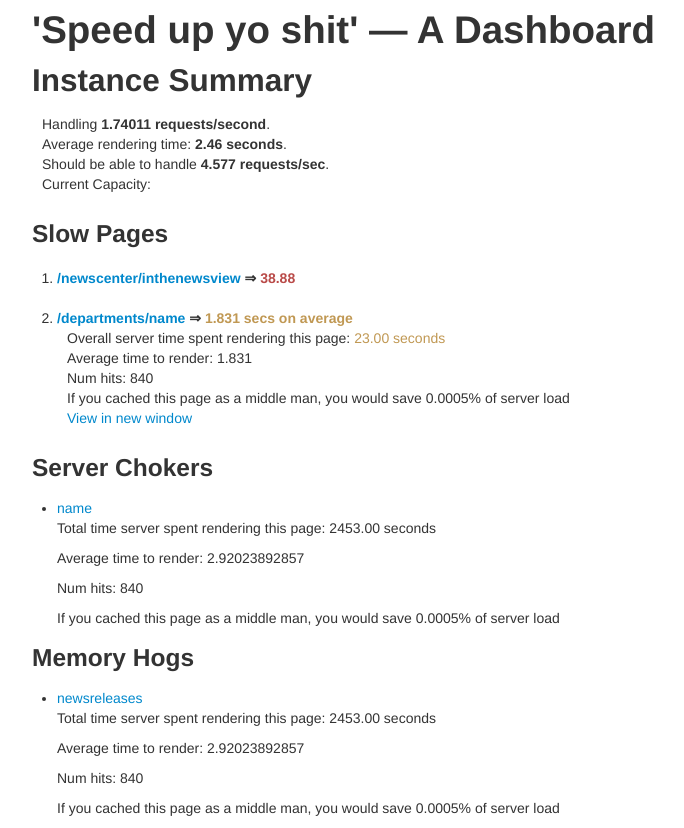
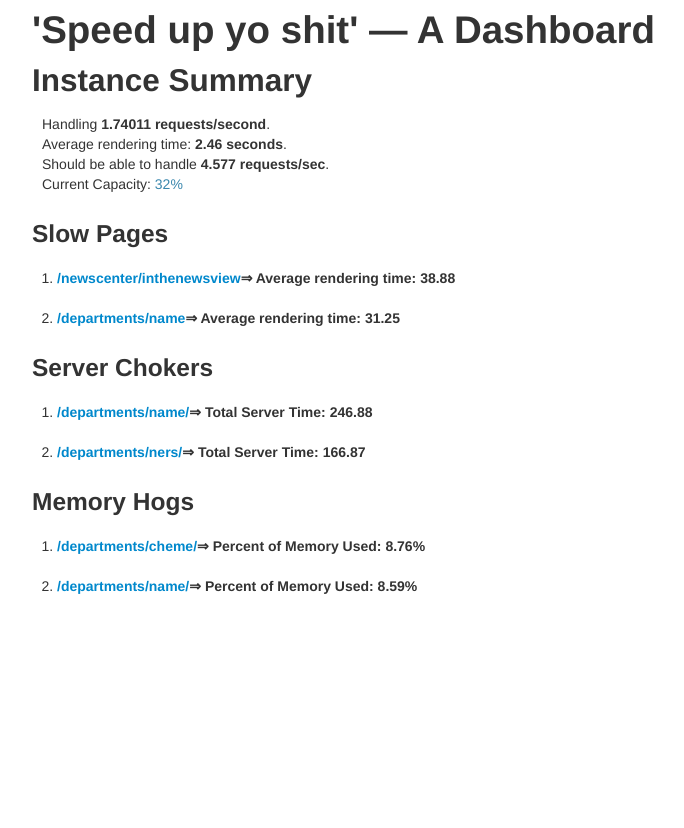
Before and after one commit to payoung/collective_stats_logviewer, a Flask app: page / in a window 1280 px wide. Shown: the whole page, without its empty margins (23-707 px from the left). After the commit the page ends 800 px from the top, so only its background shows below. Run offline with Flask 2, Linux system fonts and the light colour scheme; some libraries are stand-ins or nearby versions.

Commit message:
Updated index to render basic stats dynamically. Also added graphs (with just dummy data), to all urls.

```diff
--- a/src/collective_stats_logviewer/logs.py
+++ b/src/collective_stats_logviewer/logs.py
@@ -12,7 +12,7 @@ def do_it(file='log.log'):
     drawer = {}
     with open(file, 'rb') as logfile:
         for line in logfile.readlines():
-            num_requests += 1
+            num_requests += 1 # This should perhaps do some checking, when zope throws an error, it's counting requests that aren't actually taking place
             if line.count('INFO collective.stats'):
                 pattern = re.compile("^(?P<access_time>\d+-\d+-\w+:\d+:\d+) INFO collective\.stats \| (?P<publisher_time>\d+\.\d+) (?P<traverse_time>\d+\.\d+) (?P<commit_time>\d+\.\d+) (?P<transform_time>\d+\.\d+) (?P<setstate_time>\d+\.\d+) (?P<total_object_loads>\d+) (?P<object_loads_from_cache>\d+) (?P<objects_modified>\d+) \| (?P<action>\w+:)(?P<url>.*) \| .* \| RSS\: (?P<start_RSS>\d+) - (?P<end_RSS>\d+)")
                 match_result = re.match(pattern, line)
--- a/src/collective_stats_logviewer/static/css/logviewer.css
+++ b/src/collective_stats_logviewer/static/css/logviewer.css
@@ -9,7 +9,7 @@ ol.url-details-list li{
 
 }
 
-#placeholder1 {
-    width: 500px;
-    height: 300px;
+.graph-placeholder {
+  width: 500px;
+  height: 300px;
 }
--- a/src/collective_stats_logviewer/static/js/logview.js
+++ b/src/collective_stats_logviewer/static/js/logview.js
@@ -3,12 +3,13 @@ jQuery(document).ready(function() {
         $('dl.url-details dd').hide();
     });
     $(document).on('click', 'dt.url-help', function(){
-        $('dl.url-details dd').toggle();
-        plot();
+        $(this).parents('dl').find('dd').toggle()
+        graph_div =  $(this).parents('dl').find('div.graph-placeholder').first()
+        plot(graph_div);
     });
 });
 
-function plot(){
+function plot(graph_div){
 	var options = {
 		lines: {
 			show: true,
@@ -37,7 +38,7 @@ function plot(){
             data.push([timestamp, time]);
         });
 
-		$.plot($("#placeholder1"), [
+		$.plot(graph_div, [
         {
             label: "Render Time",
             data: data,
--- a/src/collective_stats_logviewer/templates/index.html
+++ b/src/collective_stats_logviewer/templates/index.html
@@ -21,80 +21,88 @@
       <h1>'Speed up yo shit' &mdash; A Dashboard</h1>
       <h2>Instance Summary</h2>
       <dl class="summary">
-        <dd>Handling <strong>{{ data.reqs_sec }} requests/second</strong>.</dd>
-        <dd>Average rendering time: <strong>{{ data.time_per_request}} seconds</strong>.</dd>
-        <dd>Should be able to handle <strong>{{ data.optimal_requests }} requests/sec</strong>.</dd>
+        <dd>Handling <strong>{{ data.instance_stats.reqs_sec }} requests/second</strong>.</dd>
+        <dd>Average rendering time: <strong>{{ data.instance_stats.time_per_request}} seconds</strong>.</dd>
+        <dd>Should be able to handle <strong>{{ data.instance_stats.optimal_requests }} requests/sec</strong>.</dd>
         <!-- put a warning color if more than 50%, error color if more than 75% -->
-        <dd>Current Capacity: <span class="text-info">{{ data.cc_percentage }}</span></dd>
+        <dd>Current Capacity: <span class="text-info">{{ data.instance_stats.cc_percentage }}%</span></dd>
       </dl>
       <h3>Slow Pages</h3>
       <!-- ordered by average time to render, longest first -->
       <ol class="url-details-list">
+        {% for slow_page in data.slow_pages %}
           <li>
             <dl class="url-details">
               <dt class="url-help">
-              <a href="javascript:void(0);">/newscenter/inthenewsview</a>
-&rArr;
-              <span class="average-render-time text-error">{{ data.news }}</span>
+                <a href="javascript:void(0);">{{ slow_page.url }}</a>&rArr;
+                <span class="average">Average rendering time: {{ slow_page.avg_time }}</span><!--Add javascript to add erro classes based avg render time-->
               </dt>
-
-            <dd>Overall server time spent rendering this page: <span  class="text-error">2453.00 seconds</span></dd>
-            <dd>Average time to render: 2.920</dd>
-            <dd>Num hits: 840 </dd>
-            <dd>If you cached this page as a middle man, you would save 0.0005% of server load</dd>
+              <dd class='overall'>Overall rendering time: </dd>
+              <dd class='num-hits'>Num hits: </dd>
+              <dd class='cached-benefit'>If you cached this page as a middle man, you would save of server load</dd>
               <dd>
-              <a href="http://www.engin.umich.edu/newscenter/inthenewsview">View in new window</a>
+                <a href="{{ slow_page.url }}">View in new window</a>
               </dd>
               <dd class="url-graph">
                 <p>A line graph history of the time to render these requests. Note that this is an image at the moment, but this will be converted to an imaging library.</p>
-              <div id="placeholder1" class="graph-placeholder" style="height:300px;">
+                <div class="graph-placeholder">
                 </div>
               </dd>
             </dl>
           </li>
+        {% endfor %}
+      </ol>
+      <h3>Server Chokers</h3>
+      <!-- ordered by Total Server Time, longest first -->
+      <ol>
+      {% for server_choker in data.server_chokers %}
           <li>
-          <dl>
+            <dl class="url-details">
               <dt class="url-help">
-              <a href="">/departments/name</a>
-&rArr;
-              <span class="average-render-time text-warning">1.831 secs on average</span>
+                <a href="javascript:void(0);">{{ server_choker.url }}</a>&rArr;
+                <span class="total-server-time">Total Server Time: {{ server_choker.total_server_time }}</span><!--Add javascript to add erro classes based avg render time-->
               </dt>
-
-            <dd>Overall server time spent rendering this page: <span  class="text-warning">23.00 seconds</span></dd>
-            <dd>Average time to render: 1.831</dd>
-            <dd>Num hits: 840 </dd>
-            <dd>If you cached this page as a middle man, you would save 0.0005% of server load</dd>
+              <dd class='average'>Average time to render: </dd>
+              <dd class='num-hits'>Num hits: </dd>
+              <dd class='cached-benefit'>If you cached this page as a middle man, you would save of server load</dd>
               <dd>
-              <a href="http://www.engin.umich.edu/newscenter/inthenewsview">View in new window</a>
+                <a href="{{ server_choker.url }}">View in new window</a>
+              </dd>
+              <dd class="url-graph">
+                <p>A line graph history of the time to render these requests. Note that this is an image at the moment, but this will be converted to an imaging library.</p>
+                <div class="graph-placeholder">
+                </div>
               </dd>
             </dl>
           </li>
+        {% endfor %}
       </ol>
-      <h3>Server Chokers</h3>
-      <!-- ordered by Total Server Time, longest first -->
-      <ul>
+      <h3>Memory Hogs</h3>
+      <!-- ordered by Memory Used, most first -->
+      <ol>
+      {% for memory_hog in data.memory_hogs %}
           <li>
-          <div class="url-help">
-            <a href="http://name.engin.umich.edu/departments/name/">name</a>
+            <dl class="url-details">
+              <dt class="url-help">
+                <a href="javascript:void(0);">{{ memory_hog.url }}</a>&rArr;
+                <span class="percent-memory">Percent of Memory Used: {{ memory_hog.memory_used }}%</span><!--Add javascript to add erro classes based avg render time-->
+              </dt>
+              <dd class='total'>Total time spent rending this page: </dd>
+              <dd class='average'>Average time to render: </dd>
+              <dd class='num-hits'>Num hits: </dd>
+              <dd class='cached-benefit'>If you cached this page as a middle man, you would save of server load</dd>
+              <dd>
+                <a href="{{ memory_hog.url }}">View in new window</a>
+              </dd>
+              <dd class="url-graph">
+                <p>A line graph history of the time to render these requests. Note that this is an image at the moment, but this will be converted to an imaging library.</p>
+                <div class="graph-placeholder">
                 </div>
-          <p>Total time server spent rendering this page: 2453.00 seconds</p>
-          <p>Average time to render: 2.92023892857</p>
-          <p>Num hits: 840 </p>
-          <p>If you cached this page as a middle man, you would save 0.0005% of server load</p>
+              </dd>
+            </dl>
           </li>
-      </ul>
-      <h3>Memory Hogs</h3>
-      <ul>
-        <li>
-          <div class="url-help">
-            <a href="http://www.engin.umich.edu/newscenter/newsreleases">newsreleases</a>
-          </div>
-          <p>Total time server spent rendering this page: 2453.00 seconds</p>
-          <p>Average time to render: 2.92023892857</p>
-          <p>Num hits: 840 </p>
-          <p>If you cached this page as a middle man, you would save 0.0005% of server load</p>
-        </li>
-      </ul>
+        {% endfor %}
+      </ol>
     </div>
   </body>
 </html>
--- a/src/collective_stats_logviewer/views.py
+++ b/src/collective_stats_logviewer/views.py
@@ -20,8 +20,15 @@ def init_db():
 @app.route('/')
 @app.route('/index/')
 def index():
-    data_store = {'reqs_sec': 1.74011, 'time_per_request': 0.2188, 'optimal_requests': 4.577, 'news': 38.88,
-    'time_per_request': 2.46}
+    data_store = {}
+    data_store['instance_stats'] = {'reqs_sec': 1.74011, 'time_per_request': 0.2188, 'optimal_requests': 4.577, 'news': 38.88,
+                                    'time_per_request': 2.46, 'cc_percentage': 32}
+    data_store['slow_pages'] = [{'url': '/newscenter/inthenewsview', 'avg_time': 38.88},
+                                {'url': '/departments/name', 'avg_time': 31.25}]
+    data_store['server_chokers'] = [{'url': '/departments/name/', 'total_server_time': 246.88},
+                                   {'url': '/departments/ners/', 'total_server_time': 166.87}]
+    data_store['memory_hogs'] = [{'url': '/departments/cheme/', 'memory_used': 8.76},
+                                 {'url': '/departments/name/', 'memory_used': 8.59}]
     return render_template("index.html", data=data_store)
 
 
```
Lines whose indentation alone changed are shown as unchanged.
